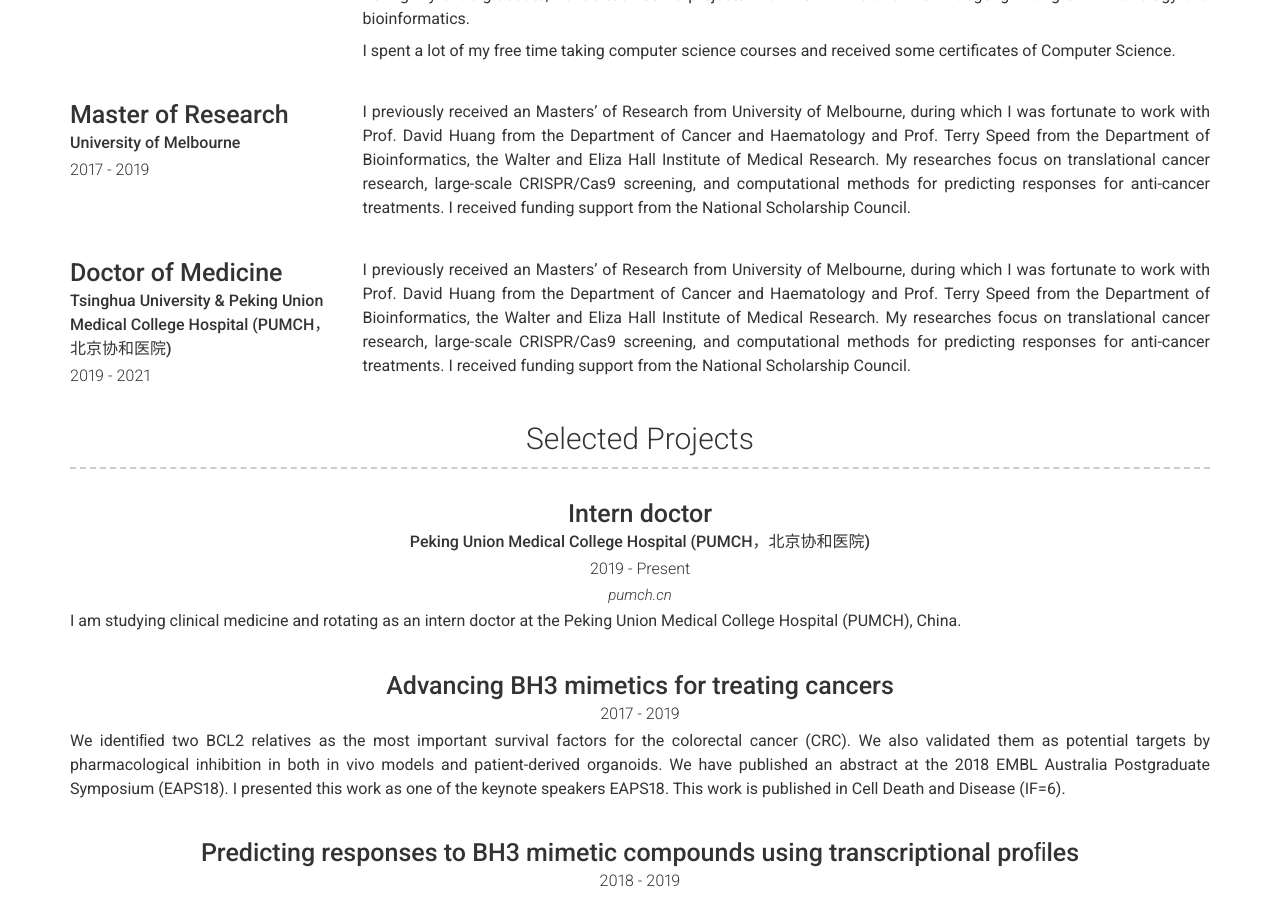
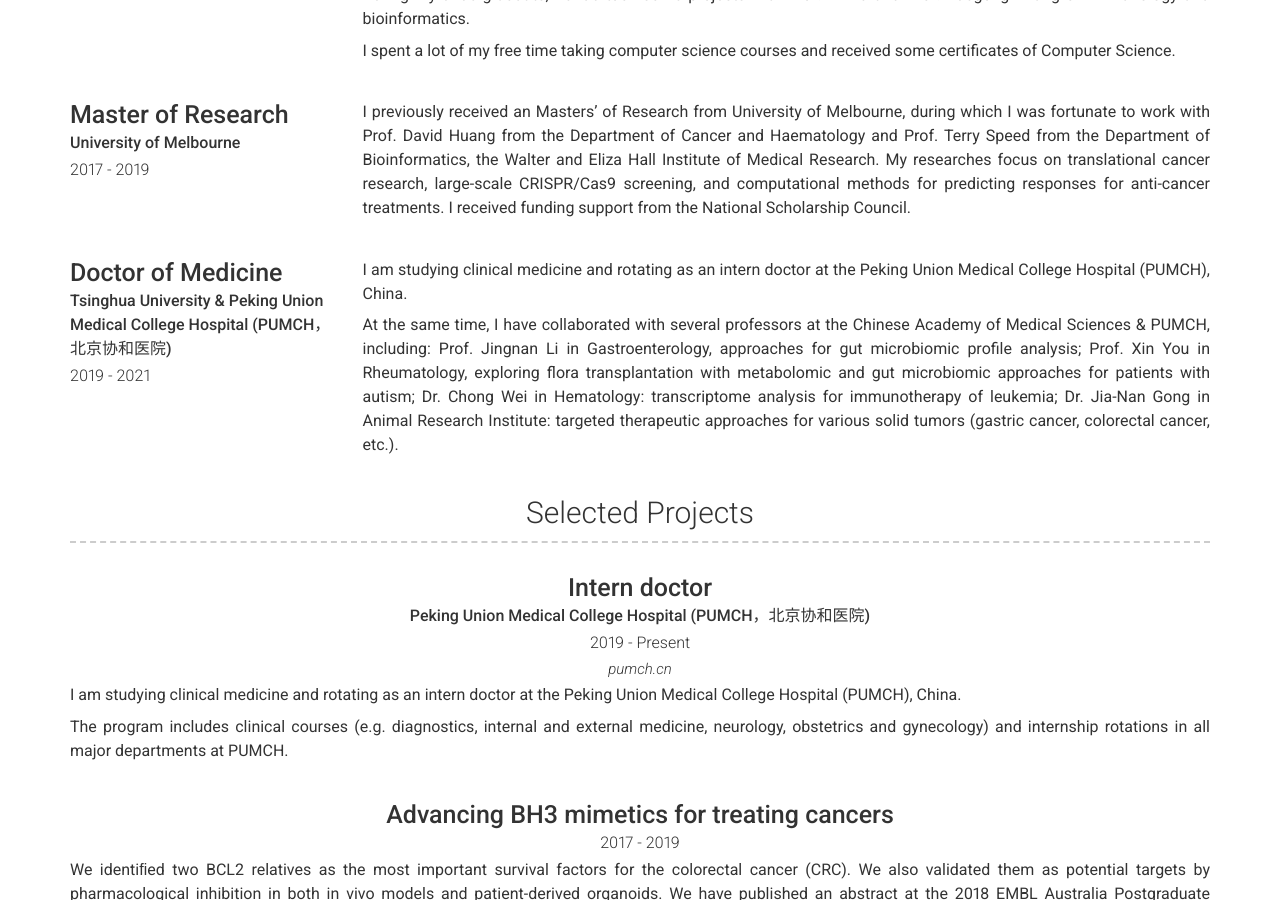
Before and after one commit to luo-mingjie/luo-mingjie, a Jekyll site: the page built from index.md, in a window 1280 px wide and 900 px high, scrolled down 793 px. Built offline with Jekyll 4.4.1, drawn with Linux system fonts in a browser that asks for light colours; nearby versions of some CDN libraries.

Commit message:
Update _config.yml

```diff
--- a/_config.yml
+++ b/_config.yml
@@ -109,7 +109,9 @@ content:
         # quote: >
         #   Established in 1636, Harvard is the oldest higher education institution in the United States, and is widely regarded in terms of its influence, reputation, and academic pedigree as a leading university in not just the US but also the world.
         description: | # this will include new lines to allow paragraphs
-          I previously received an Masters' of Research from University of Melbourne, during which I was fortunate to work with Prof. David Huang from the Department of Cancer and Haematology and Prof. Terry Speed from the Department of Bioinformatics, the Walter and Eliza Hall Institute of Medical Research. My researches focus on translational cancer research, large-scale CRISPR/Cas9 screening, and computational methods for predicting responses for anti-cancer treatments. I received funding support from the National Scholarship Council.
+          I am studying clinical medicine and rotating as an intern doctor at the Peking Union Medical College Hospital (PUMCH), China.
+
+          At the same time, I have collaborated with several professors at the Chinese Academy of Medical Sciences & PUMCH, including: Prof. Jingnan Li in Gastroenterology, approaches for gut microbiomic profile analysis; Prof. Xin You in Rheumatology, exploring flora transplantation with metabolomic and gut microbiomic approaches for patients with autism; Dr. Chong Wei in Hematology: transcriptome analysis for immunotherapy of leukemia; Dr. Jia-Nan Gong in Animal Research Institute: targeted therapeutic approaches for various solid tumors (gastric cancer, colorectal cancer, etc.).
   - title: Selected Projects # Title for the section
     layout: list # Type of content section (list/text)
     content:
@@ -121,6 +123,8 @@ content:
         caption: 2019 - Present
         description: | # this will include new lines to allow paragraphs
           I am studying clinical medicine and rotating as an intern doctor at the Peking Union Medical College Hospital (PUMCH), China.
+
+          The program includes clinical courses (e.g. diagnostics, internal and external medicine, neurology, obstetrics and gynecology) and internship rotations in all major departments at PUMCH.
       - layout: top-middle
         title: Advancing BH3 mimetics for treating cancers
         # link: wehi.edu.au
```
